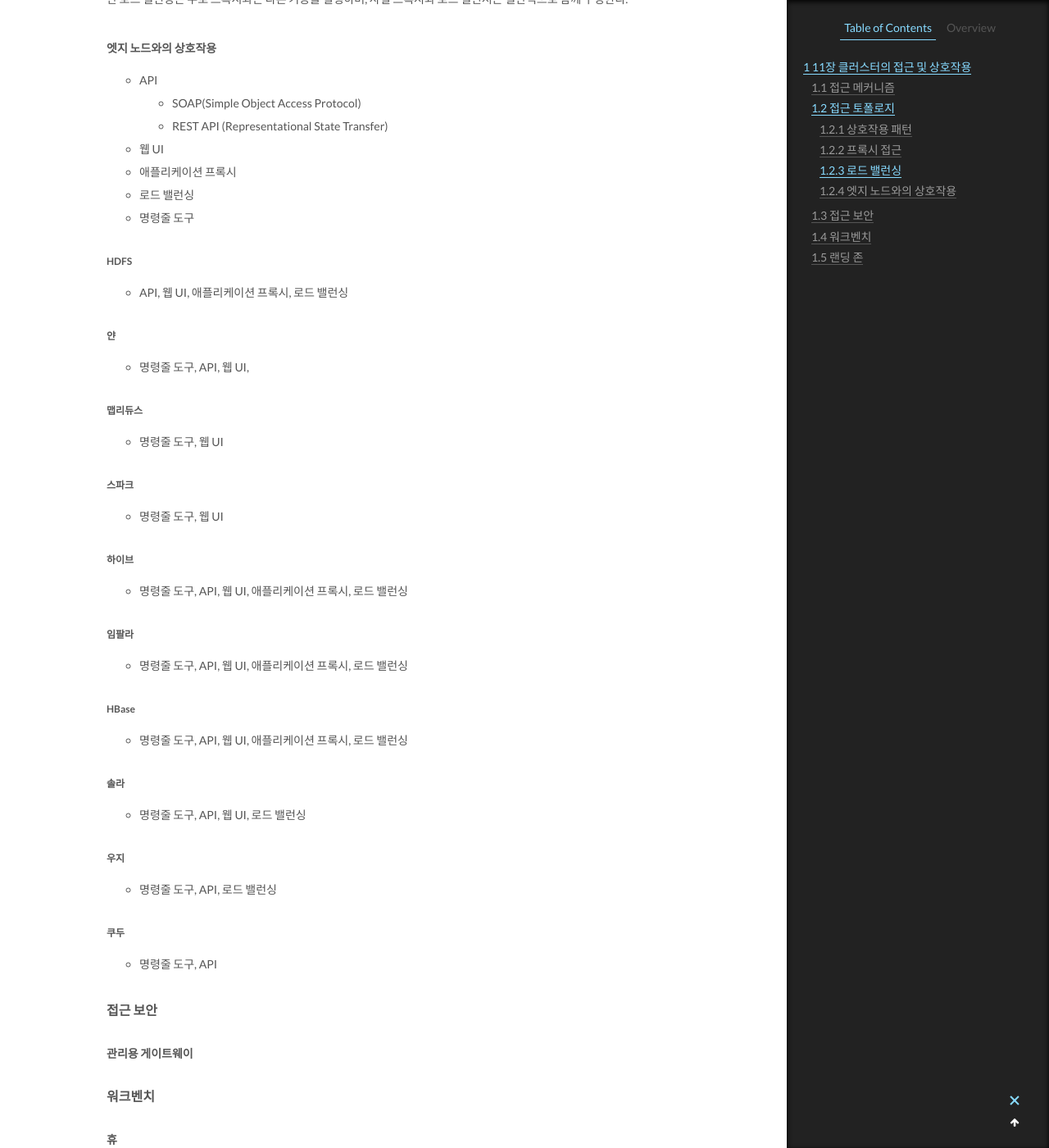
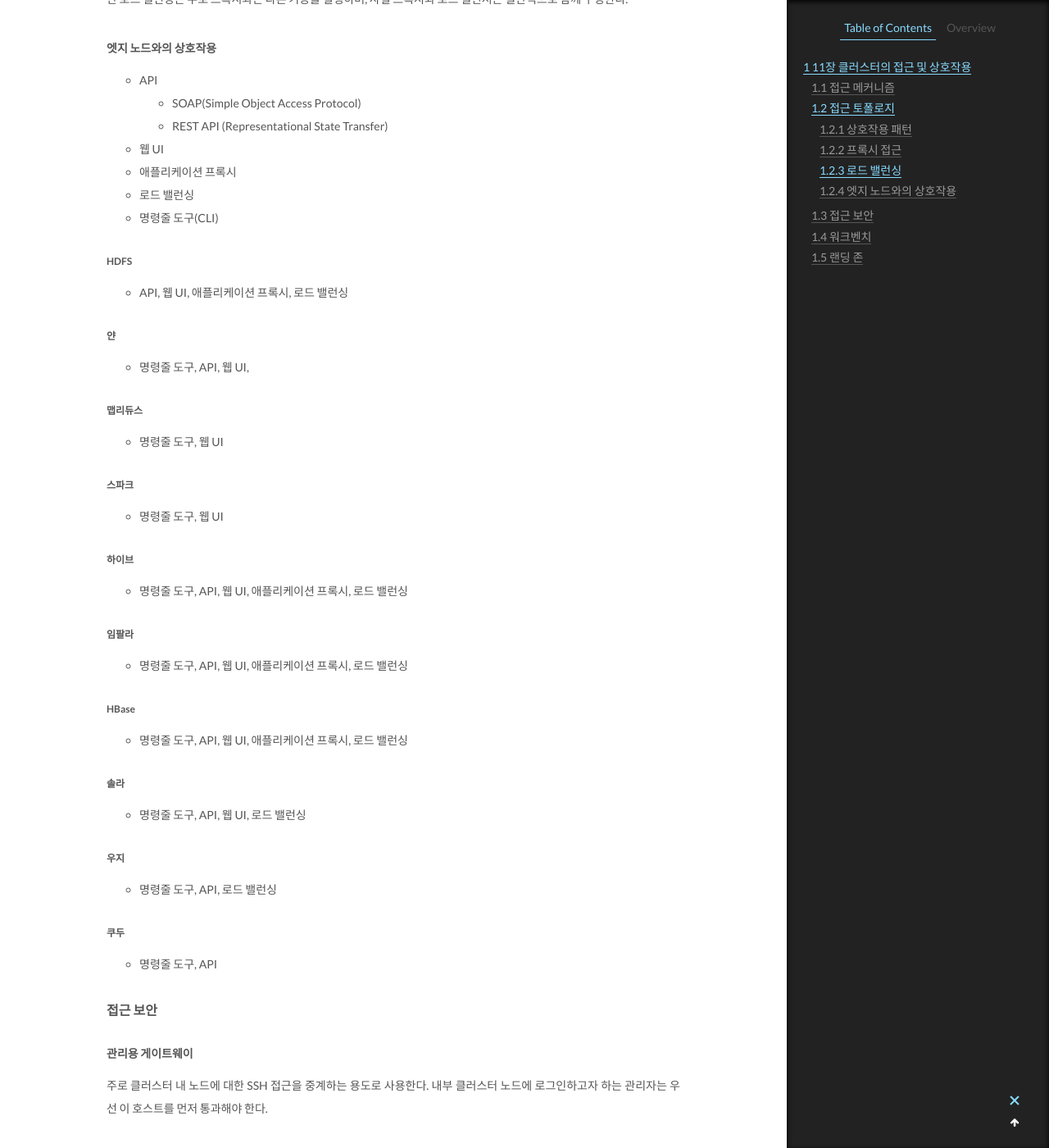
Before and after one commit to owner0220/owner0220.github.io, a Jekyll site: the page built from _posts/2021-03-10-Hadoop_Study_11.md, in a window 1280 px wide and 1400 px high, scrolled down 3183 px. Shown: the whole window at 82% size. Built offline with Jekyll 4.4.1, drawn with Linux system fonts in a browser that asks for light colours; some of the changed text lies outside the part shown.

Commit message:
11장 post

```diff
--- a/_posts/2021-03-10-Hadoop_Study_11.md
+++ b/_posts/2021-03-10-Hadoop_Study_11.md
@@ -112,7 +112,7 @@
 - 웹 UI
 - 애플리케이션 프록시
 - 로드 밸런싱
-- 명령줄 도구
+- 명령줄 도구(CLI)
 
 ###### HDFS
 
@@ -160,7 +160,7 @@
 
 ##### 관리용 게이트웨이
 
-
+주로 클러스터 내 노드에 대한 SSH 접근을 중계하는 용도로 사용한다. 내부 클러스터 노드에 로그인하고자 하는 관리자는 우선 이 호스트를 먼저 통과해야 한다.
 
 #### 워크벤치
 
@@ -172,7 +172,24 @@
 
 #### 랜딩 존
 
+랜딩존(landing zone)이란 HDFS와 다른 시스템 간의 데이터 교환을 위해 존재하며 엣지 노드가 접근할 수 있는 스토리지 공간을 의미한다.
+
 - CLI
+
+  - hdfs 명령줄(CLI)를 이용해 파일을 HDFS로 업로드
+
+    ※ 보통 사용자는 휴의 파일 브라우저 앱을 이용해 HDFS에 파일을 업로드
+
 - NFS 게이트웨이
+
+  - NFS 게이트웨이 마운트 포인트에 랜딩 존의 파일을 복사하면 HDFS로 부터 읽거나 쓸수 있다. 하지만 리눅스 내에는 범용적으로 사용하기 때문에 커버로스 보안을 적용하지 않은 상태로 HDFS를 효율적으로 열어 줄 수 없다.(보안상의 문제로 사용하지 않는 것이 좋다.)
+
 - 웹HDFS
+
+  - 데이터를 읽고 쓸수 있는 REST API를 제공한다.
+
+  - HDFS 네임노드나 HttpFS 서버와 상호작용한다.
+
+    ex) `curl -s -d execute="select+*+from+sample_08;" -d statusdir="output" 'http://localhost:50111/templeton/v1/hive?user.name=root'
+
 - 플룸
```
